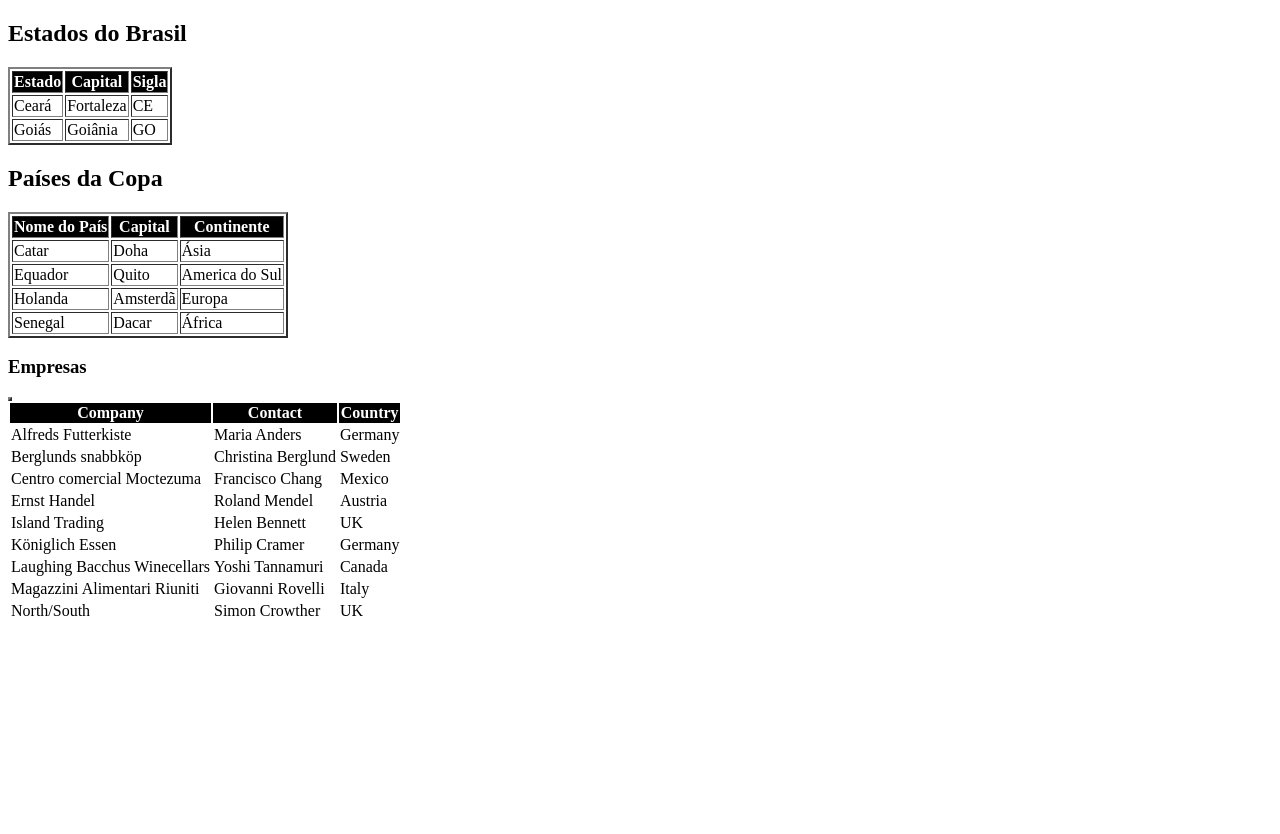
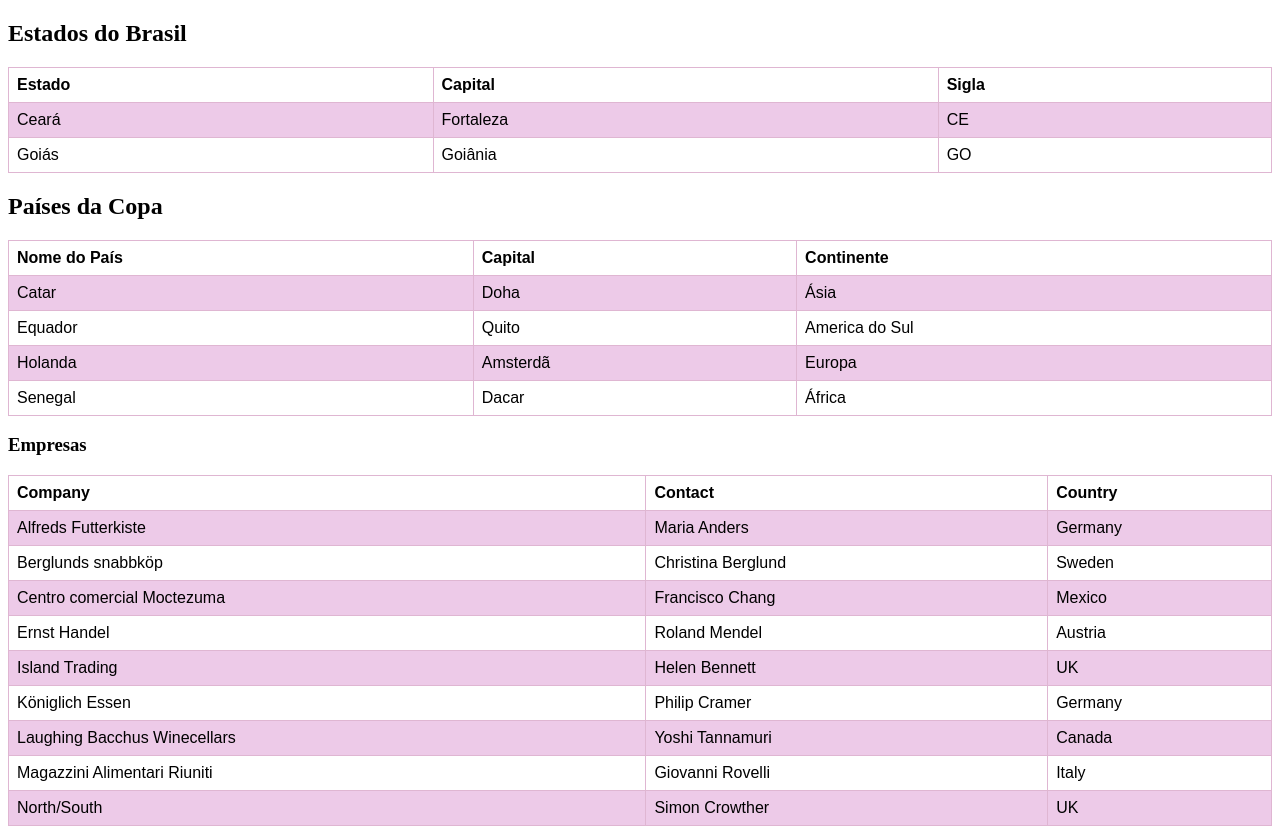
Before and after one commit to Rynhx/HTML-CSS-Exercise, a plain HTML site: page css/tabela-estados.html in a window 1280 px wide. Before the commit the page ends 800 px from the top, so only its background shows below. Drawn offline with Linux system fonts and the light colour scheme; files that its build step writes are made by us from their sources.

Commit message:
atualização

```diff
--- a/css/tabela-estados.html
+++ b/css/tabela-estados.html
@@ -1,19 +1,37 @@
 <!DOCTYPE html>
-<html lang="pt-br">
+<html lang="pt">
 
 <head>
     <title>Tabela</title>
-    <meta charset="UTF-8">
-    <meta http-equiv="X-UA-Compatible" content="IE=edge">
-    <meta name="viewport" content="width=device-width, initial-scale=1.0">
-    <link rel="stylesheet" href="/css/tabela.css" >
+    <link rel="stylesheet" href="css/tabela.css">
+    <style>
+
+      table {
+        font-family: arial, sans-serif;
+        border-collapse: collapse;
+        width: 100%;
+      }
+
+      td, th {
+        border: 1px solid #dfb6d2;
+        text-align: left;
+        padding: 8px;
+      }
+
+      tr:nth-child(even) {
+        background-color: #edcae8;
+      }
+      </style>
+
 </head>
 
 <body>
-    <table border="2">
+
         <h2>Estados do Brasil</h2>
         <!--1ª Linha: Nome das colunas-->
+        <table>
         <tr>
+
             <!--Cabeçalhos | <th>-->
             <th>Estado</th>
             <th>Capital</th>
@@ -29,10 +47,10 @@
             <td>Goiânia</td>
             <td>GO</td>
         </tr>
-        </style>
+      </table>
     </table>
 
-    <table border="2">
+    <table>
         <h2>Países da Copa</h2>
         <!--1ª Linha: Nome das colunas-->
         <tr>
@@ -61,9 +79,9 @@
             <td>Dacar</td>
             <td>África</td>
         </tr>
-        </style>
     </table>
-    <table border="2">
+
+    <table>
     <h3>Empresas</h3>
 
     <table id="customers">
--- a/css/tabela.css
+++ b/css/tabela.css
@@ -1,11 +1,15 @@
-#costumers, table,th,td {
-    border-collapse: 1px solid rgb(39, 160, 55)
-}
-table th {
-    background-color: black;
-    color: white;
-}
+#costumers, table {
+    font-family: arial, sans-serif;
+    border-collapse: collapse;
+    width: 100%;
+  }
 
-#costumers {
-    border-collapse: 2px solid rgb(39, 160, 55)
-}
+  td, th {
+    border: 1px solid #dddddd;
+    text-align: left;
+    padding: 8px;
+  }
+
+  tr:nth-child(even) {
+    background-color: #dddddd;
+  }
```
